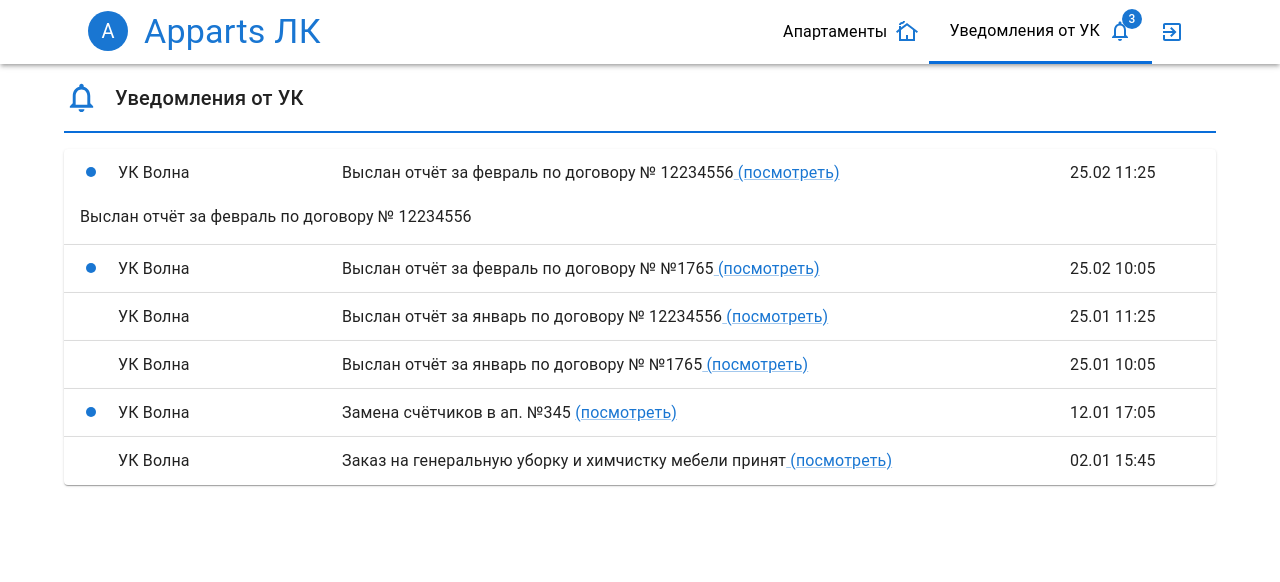
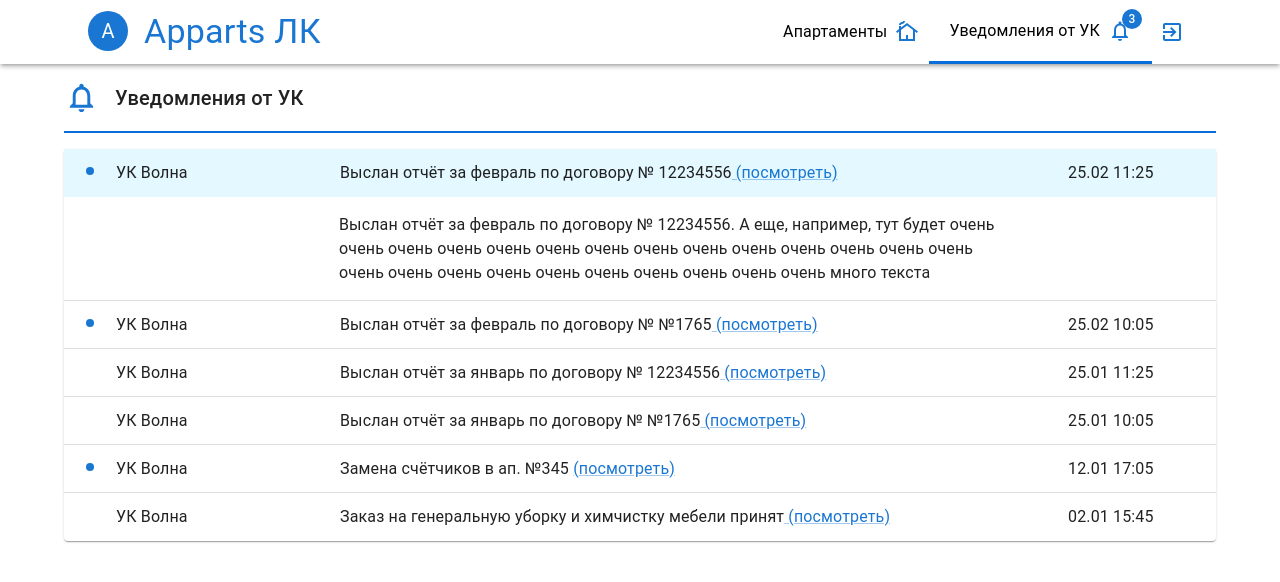
Before and after one commit to KosilovaDaria/LK_app, a React (Create React App) app: page /notifications in a window 1280 px wide. Both pictures are taken after a click on the button 640 px from the left and 173 px from the top of the page. Shown: the top 582 px of the page. Built offline with nearby package versions, Linux system fonts and the light colour scheme.

Commit message:
add: specific styles for Notifications component

```diff
--- a/src/components/apartCard/ApartCard.js
+++ b/src/components/apartCard/ApartCard.js
@@ -1,7 +1,7 @@
 import { Grid, Card, CardContent, Typography, CardActions, Button, Box } from "@mui/material";
 import PieChart from "../pieChart/PieChart";
 import { Link, Outlet } from "react-router-dom";
-import { Children, useEffect, useState } from "react";
+import { useEffect, useState } from "react";
 
 const ApartCard = ({ aparts }, ...props) => {
 
--- a/src/components/notifications/Notifications.js
+++ b/src/components/notifications/Notifications.js
@@ -1,9 +1,9 @@
-import { Box, Typography,Accordion, AccordionSummary, AccordionDetails, Link, Checkbox  } from "@mui/material";
-import {NotificationsNoneOutlined, ExpandMore, Circle, CircleOutlined } from '@mui/icons-material';
-import { useState, useEffect } from "react";
+import { Box, Typography,Accordion, AccordionSummary, AccordionDetails, Link,   } from "@mui/material";
+import {NotificationsNoneOutlined,  } from '@mui/icons-material';
+import { useState,  } from "react";
 import TitleBar from "../titleBar/TitleBar";
 import {  styled } from '@mui/material/styles';
-
+import './style.css'
 const Notifications = ({ aparts }) => {
 
   const notificData = [
@@ -40,7 +40,7 @@ const Notifications = ({ aparts }) => {
       text: 'Выслан отчёт за январь по договору № №1765'
     },
     {
-      id:4,
+      id: 4,
       new: true,
       from: 'УК Волна',
       title: 'Замена счётчиков в ап. №345 ',
@@ -48,7 +48,7 @@ const Notifications = ({ aparts }) => {
       text: 'Замена счётчиков в ап. №345'
     },
     {
-      id:5,
+      id: 5,
       new: false,
       from: 'УК Волна',
       title: 'Заказ на генеральную уборку и химчистку мебели принят',
@@ -57,9 +57,9 @@ const Notifications = ({ aparts }) => {
     },
   ]
 
-  const NewNotification = styled(Box) ({
-    width: 10,
-    height: 10,
+  const NewNotification = styled(Box)({
+    width: 8,
+    height: 8,
     borderRadius: '50%',
     margin: 6
   })
@@ -78,8 +78,19 @@ const Notifications = ({ aparts }) => {
         title='Уведомления от УК' />
       <Box>
         {notificData.map(item => (
-          <Accordion key={item.id} disableGutters expanded={expanded === `panel${item.id}`} onChange={handleChange(`panel${item.id}`)} TransitionProps={{ unmountOnExit: true }}>
-            <AccordionSummary>
+          <Accordion
+
+            key={item.id}
+            disableGutters
+            expanded={expanded === `panel${item.id}`}
+            onChange={handleChange(`panel${item.id}`)}
+            TransitionProps={{ unmountOnExit: true }}
+            sx={{
+              '& .MuiCollapse-wrapper': { width: '60%', marginLeft: '270px' },
+              '& .MuiAccordionDetails-root': { padding: '16px 5px' }
+            }}
+            >
+            <AccordionSummary expanded className="MuiAccordionSummary">
               {item.new ? <NewNotification sx={{ bgcolor: 'primary.main' }} /> : <NewNotification sx={{ bgcolor: '#fff' }} />}
               <Typography sx={{ width: '20%', flexShrink: 0, ml: 2 }}>
                 {item.from}
@@ -90,9 +101,10 @@ const Notifications = ({ aparts }) => {
               </Typography>
               <Typography>{item.date}</Typography>
             </AccordionSummary>
-            <AccordionDetails>
+            <AccordionDetails >
               <Typography >
-                {item.text}
+                {item.text}.
+                 А еще, например, тут будет очень очень очень очень очень очень очень очень очень очень очень очень очень очень очень очень очень очень очень очень очень очень очень очень много текста
               </Typography>
             </AccordionDetails>
           </Accordion>
--- /dev/null
+++ b/src/components/notifications/style.css
@@ -0,0 +1,3 @@
+.MuiAccordionSummary.Mui-expanded {
+  background-color: rgba(228, 248, 255, 1);
+}
--- a/src/components/quarterStat/QuarterStat.js
+++ b/src/components/quarterStat/QuarterStat.js
@@ -1,9 +1,9 @@
-import { Button, ToggleButtonGroup, ToggleButton, Box, Typography, Grid, Stack } from "@mui/material";
+import { Button, ToggleButtonGroup, ToggleButton, Box, Typography, Grid, Stack, MenuItem } from "@mui/material";
 import { DateRange, Analytics, AccountBalanceWallet, ArrowBackIos } from '@mui/icons-material';
 import BarChart from "../barChart/BarChart";
 import { useState } from "react";
 import {  styled } from '@mui/material/styles';
-
+import './style.css';
 const QuarterStat = (stat) => {
   const statData = [
     {
@@ -124,6 +124,7 @@ console.log(barIndicator)
           </CustomToggleBtn>
         </ToggleButtonGroup> */}
         <Stack alignItems="flex-start">
+
           <Button onClick={(e) => handlebarIndicator("occupancy", e)}
            sx={{textTransform:'none', color:'rgb(105, 161, 172)',
             '&:hover':
--- a/src/components/reportsList/ReportsList.js
+++ b/src/components/reportsList/ReportsList.js
@@ -1,5 +1,4 @@
-import { Table, TableBody, TableCell, TableContainer, TableHead, TableRow, Box, Paper, Button, Typography } from '@mui/material';
-import { useEffect, useState } from 'react';
+import { Table, TableBody, TableCell, TableContainer, TableHead, TableRow, Box, Paper, Typography } from '@mui/material';
 import { Link, Outlet } from 'react-router-dom';
 import { ArrowDropDownCircle} from '@mui/icons-material';
 import {  styled } from '@mui/material/styles';
--- a/src/components/singleApartment/SingleApartment.js
+++ b/src/components/singleApartment/SingleApartment.js
@@ -1,8 +1,8 @@
-import { Box, Typography, Container, Button } from "@mui/material";
+import { Box, Typography, Button } from "@mui/material";
 import { ArrowBack, CottageOutlined } from '@mui/icons-material';
 import { useState, useEffect } from "react";
 import { useParams } from "react-router-dom";
-import { Link, Outlet } from "react-router-dom";
+import { Link } from "react-router-dom";
 import StatCard from "../statCard/StatCard";
 import TitleBar from "../titleBar/TitleBar";
 
```
Also changed, not shown: src/components/quarterStat/style.css (added).
